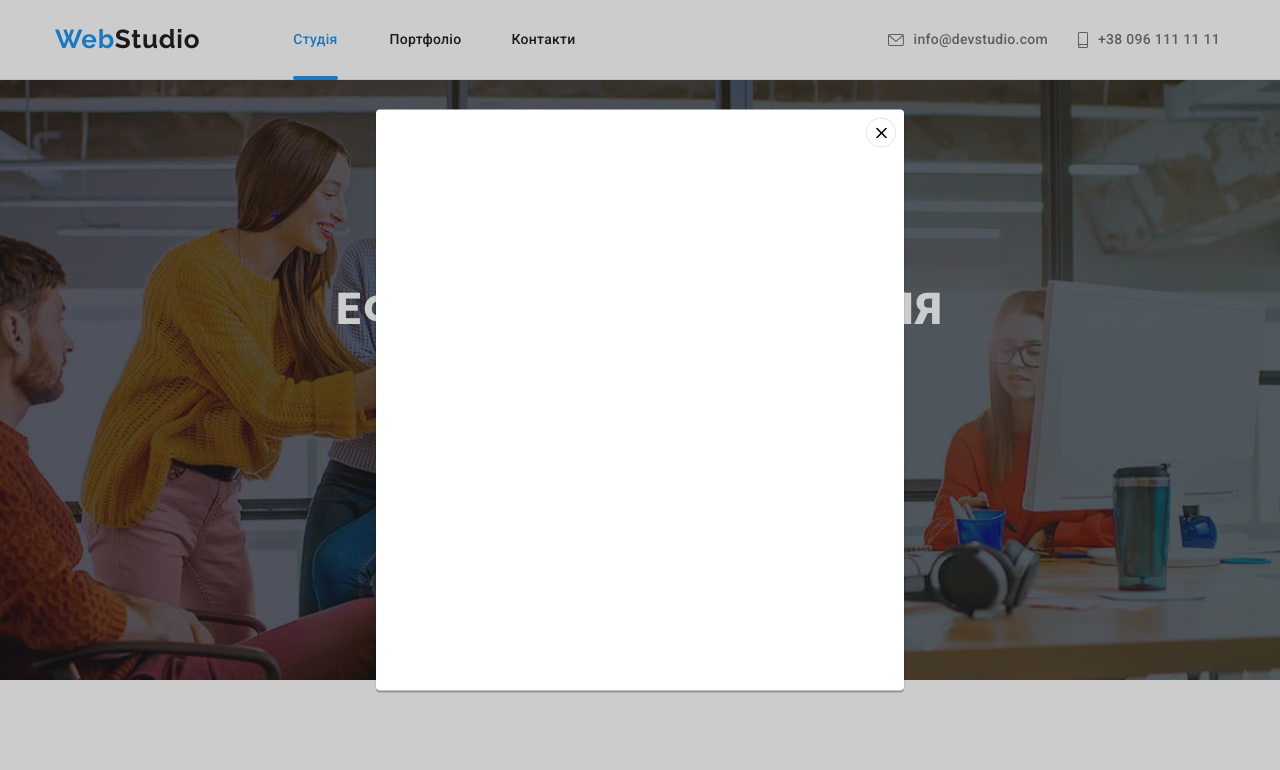
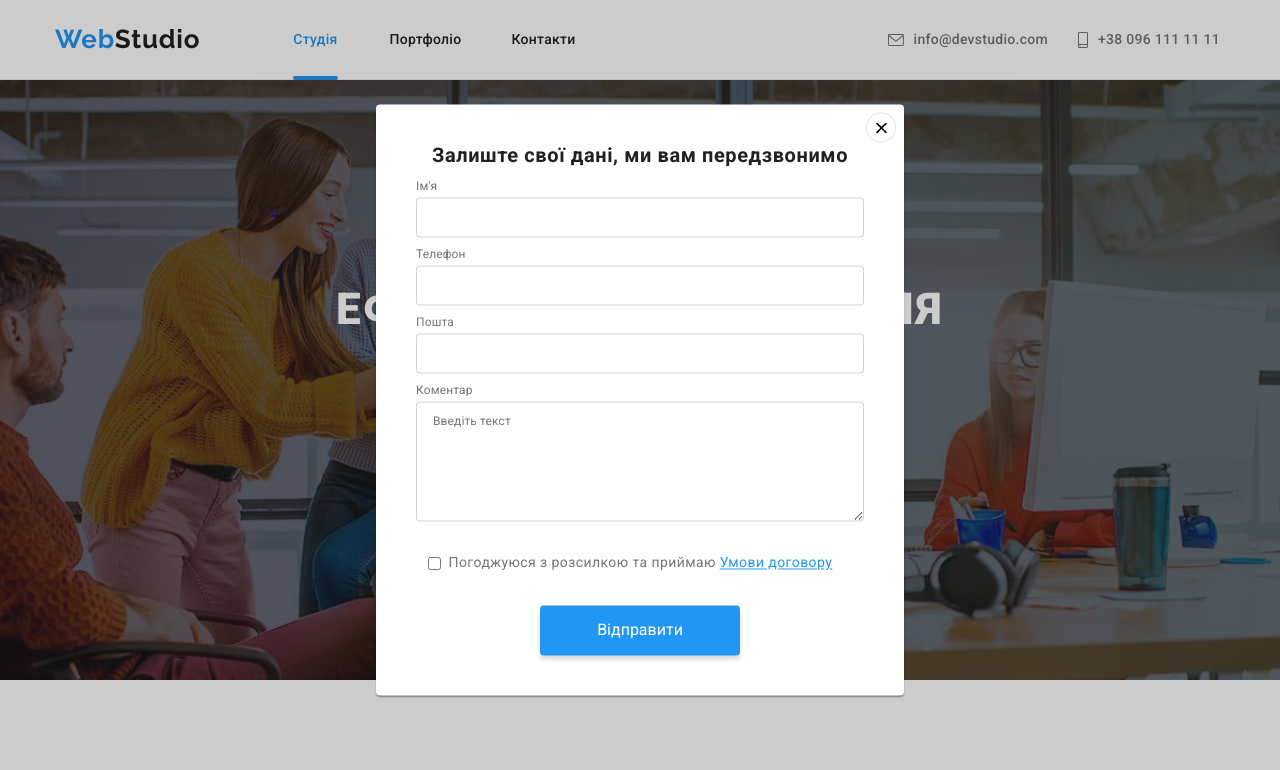
Before and after one commit to sidor91/goit-markup-hw-06, a plain HTML site: page index.html in a window 1280 px wide. Both pictures are taken after a click on the button "Замовити послугу". Shown: the top 770 px of the page. Drawn offline with nearby package versions, Linux system fonts and the light colour scheme.

Commit message:
добавляет разметку формы на модальном окне

```diff
--- a/css/styles.css
+++ b/css/styles.css
@@ -531,6 +531,11 @@ body {
 }
 
 .modal {
+    display: flex;
+    flex-direction: column;
+    margin-left: auto;
+    margin-right: auto;
+    padding: 40px;
     position: absolute;
     top: 50%;
     left: 50%;
@@ -544,6 +549,99 @@ body {
     background: var(--white-color);
     box-shadow: 0px 1px 3px rgba(0, 0, 0, 0.12), 0px 1px 1px rgba(0, 0, 0, 0.14), 0px 2px 1px rgba(0, 0, 0, 0.2);
     border-radius: 4px;
+}
+
+.modal-header {
+    display: block;
+    text-align: center;
+    margin-bottom: 12px;
+
+    font-weight: 700;
+    font-size: 20px;
+    line-height: 1.15;
+    text-align: center;
+    letter-spacing: 0.03em;
+    color: var(--title-text-color);
+}
+
+.modal-form {
+    display: flex;
+    flex-direction: column;
+    margin-bottom: 20px;
+}
+
+.modal-form label {
+    margin-bottom: 4px;
+
+    font-weight: 400;
+    font-size: 12px;
+    line-height: 1.17;
+    letter-spacing: 0.01em;
+    color: var(--primary-text-color);
+}
+
+.modal-form input {
+    height: 40px;
+    margin: 0 0 10px 0;
+    padding: 0;
+
+    border: 1px solid rgba(33, 33, 33, 0.2);
+    border-radius: 4px;
+}
+
+.modal-form textarea {
+    height: 120px;
+    margin: 0 0 10px 0;
+    padding: 12px 16px;
+
+    border: 1px solid rgba(33, 33, 33, 0.2);
+    border-radius: 4px;
+    font-weight: 400;
+    font-size: 12px;
+    line-height: 1.17;
+    letter-spacing: 0.01em;
+    color: rgba(117, 117, 117, 0.5);
+}
+
+.modal-form input:focus, .modal-form textarea:focus {
+    border: 1px solid #2196F3;
+    border-radius: 4px;
+}
+
+.modal-policy {
+    display: flex;
+    width: 425px;
+    justify-content: left;
+    margin-left: auto;
+    margin-right: auto;
+    margin-bottom: 30px;
+
+    font-weight: 400;
+    font-size: 14px;
+    line-height: 1.71;
+    letter-spacing: 0.03em;
+}
+
+.modal-policy a {
+    color: var(--accent-color);
+}
+
+.modal-policy input {
+    margin-right: 8px;
+}
+
+.modal-submit {
+    display: block;
+    margin-left: auto;
+    margin-right: auto;
+    width: 200px;
+    height: 50px;
+
+    box-shadow: 0px 4px 4px rgba(0, 0, 0, 0.15);
+    border: none;
+    border-radius: 4px;
+    background-color: var(--accent-color);
+    color: var(--white-color);
 }
 
 .close-button {
@@ -566,6 +664,10 @@ body {
 .close-button .icon {
     width: 11px;
     height: 11px;
+}
+
+.close-button:hover .icon {
+    fill: var(--accent-color);
 }
 
 /* Footer */
--- a/index.html
+++ b/index.html
@@ -304,6 +304,24 @@
         <!-- Modal -->
         <div class="backdrop is-hidden" data-modal>
             <div class="modal">
+                <strong class="modal-header">Залиште свої дані, ми вам передзвонимо</strong>
+                <form>
+                    <div class="modal-form">
+                        <label for="modal-name">Ім'я</label>
+                        <input type="text" name="name" id="modal-name">
+                        <label for="modal-phone">Телефон</label>
+                        <input type="tel" name="phone" id="modal-phone">
+                        <label for="modal-email">Пошта</label>
+                        <input type="email" name="email" id="modal-email">
+                        <label for="modal-comment">Коментар</label>
+                        <textarea name="comment" id="modal-comment" placeholder="Введіть текст"></textarea>
+                    </div>
+                    <div class="modal-policy">
+                        <input type="checkbox" name="policy" id="modal-policy">
+                        <label for="modal-policy">Погоджуюся з розсилкою та приймаю <a href="">Умови договору</a></label>
+                    </div>
+                    <button type="submit" class="modal-submit">Відправити</button>
+                </form>
                 <button class="close-button" data-modal-close>
                     <svg class="icon">
                         <use href="./images/icons.svg#icon-closebutton"></use>
```
